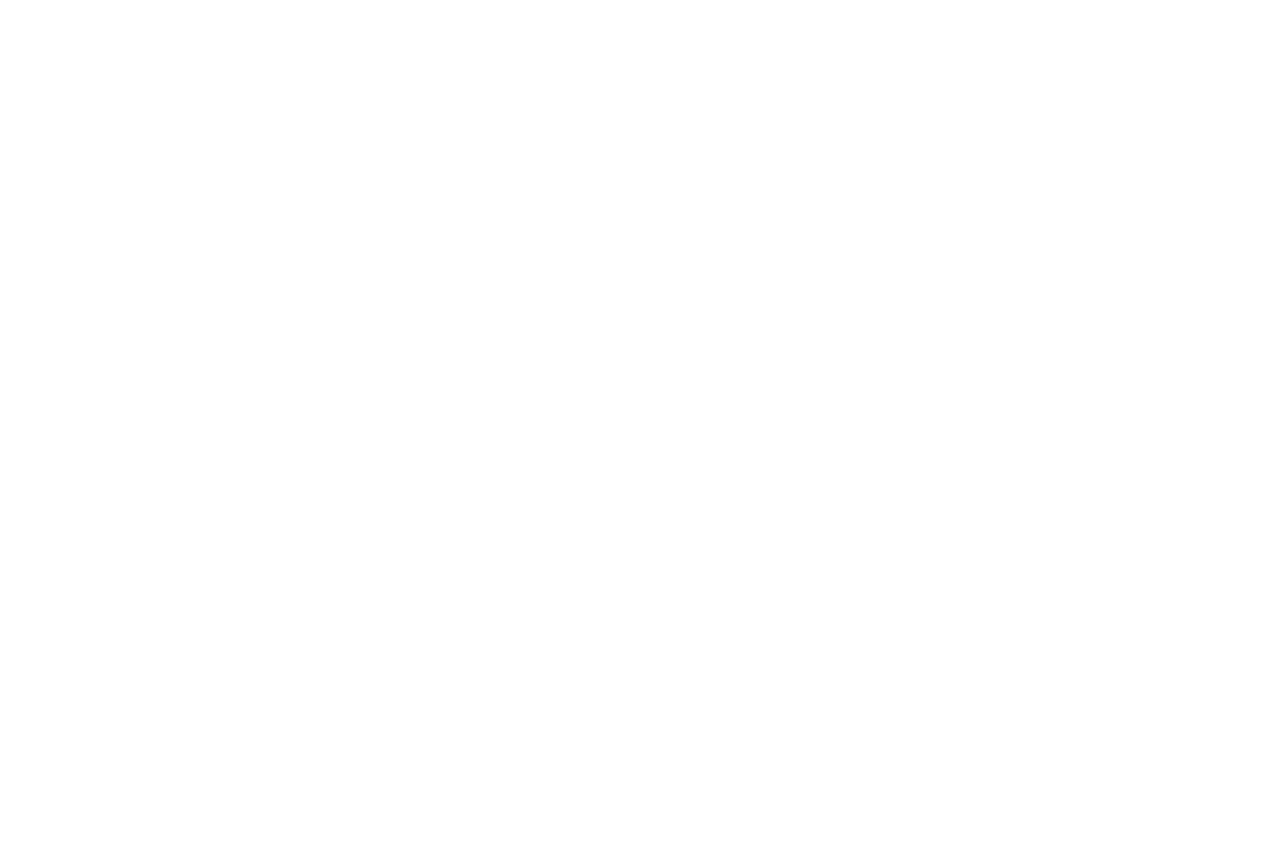
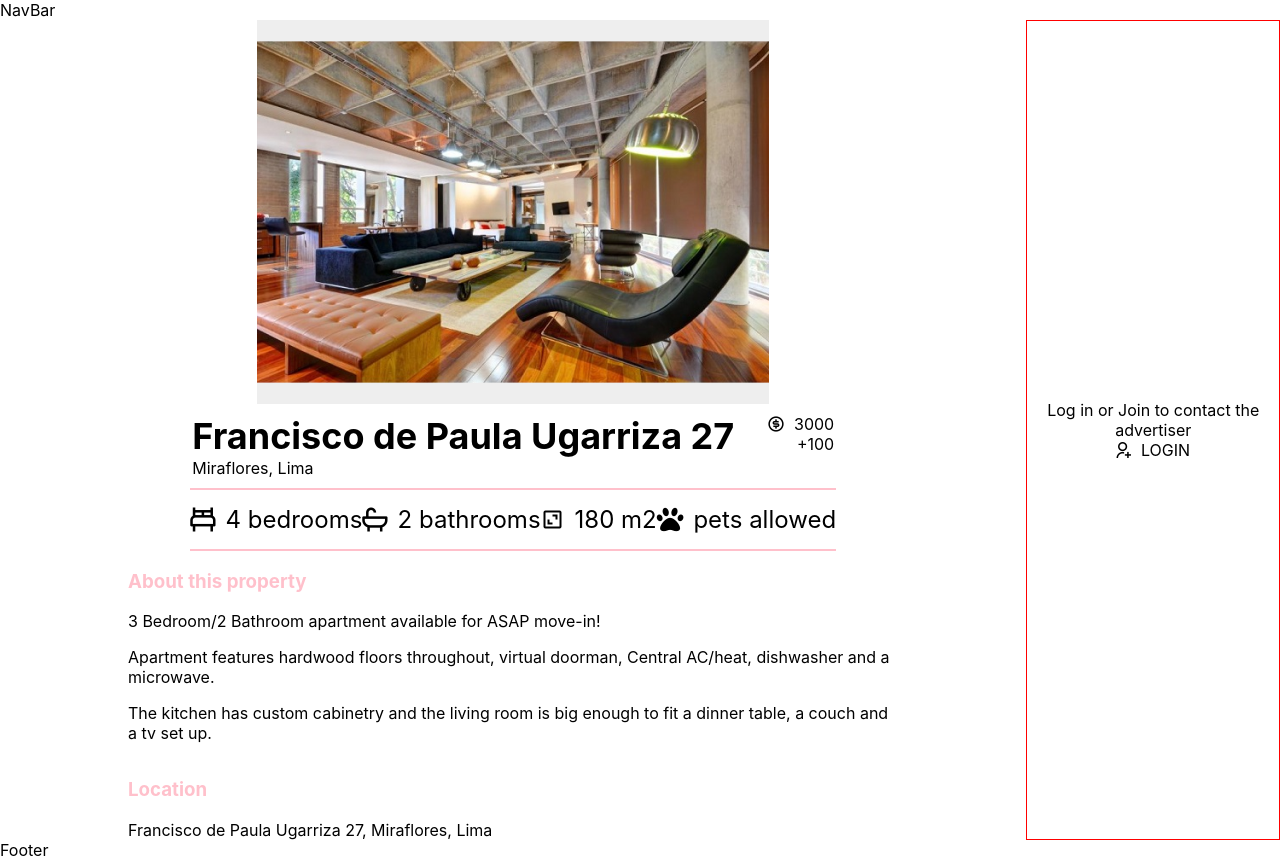
Before and after one commit to anthonysa0813/getThatHome, a React (Vite) app: page /showproperty in a window 1280 px wide. Before the commit this address had no page. Before the commit the page ends 800 px from the top, so only its background shows below. Built offline with nearby package versions, Linux system fonts and the light colour scheme.

Commit message:
ADD: added single property page

```diff
--- a/src/pages/landingPage/routes/index.jsx
+++ b/src/pages/landingPage/routes/index.jsx
@@ -1,5 +1,6 @@
 import { Route, Routes } from "react-router-dom";
 import PropertyFormPage from "../../propertyForm/routes/PropertyFormPage";
+import PropertyPage from "../../showPropertyPage/routes/PropertyPage";
 import MainPage from "./MainPage";
 
 const LandingRoutes = () => {
@@ -7,6 +8,7 @@
     <Routes>
       <Route path="/" element={<MainPage/>} />
       <Route path="/property" element={<PropertyFormPage/>}/>
+      <Route path="/showproperty" element={<PropertyPage/>}/>
     </Routes>
   );
 };
--- /dev/null
+++ b/src/pages/showPropertyPage/components/Aside.jsx
@@ -0,0 +1,17 @@
+import Button from "../../landingPage/components/Button"
+import IconLabel from "../../landingPage/components/IconLabel"
+import { AsideContainer } from "../styles/Aside"
+
+function Aside(){
+  return(
+    <AsideContainer>
+      <div className="title-box">
+        <span>
+          Log in or Join to contact the advertiser
+        </span>
+      </div>
+      <IconLabel icon='login' text='LOGIN'/>
+    </AsideContainer>
+  )
+}
+export default Aside
--- /dev/null
+++ b/src/pages/showPropertyPage/components/Footer.jsx
@@ -0,0 +1,9 @@
+function Footer(){
+  return(
+    <div>
+      Footer
+    </div>
+  )
+}
+
+export default Footer
--- /dev/null
+++ b/src/pages/showPropertyPage/components/NavBar.jsx
@@ -0,0 +1,9 @@
+function NavBar(){
+  return(
+    <div>
+      NavBar
+    </div>
+  )
+}
+
+export default NavBar
--- /dev/null
+++ b/src/pages/showPropertyPage/components/PropertyDetails.jsx
@@ -0,0 +1,42 @@
+import IconLabel from "../../landingPage/components/IconLabel"
+import { Details } from "../styles/Details"
+
+function PropertyDetails(){
+  return(
+    <Details>
+      <div className='image-box'>
+        <img src='src/assets/images/Property-2.png' alt=''/>
+      </div>
+      <div className='title-container'>
+        <div className='title-box'>
+          <h2>Francisco de Paula Ugarriza 27</h2>
+          <div>Miraflores, Lima</div>
+        </div>
+        <div className="price-box">
+          <IconLabel icon='dollar' text='3000'/>
+          <div>+100</div>
+        </div>
+      </div>
+      <div className="features">
+        <IconLabel icon='beds' text='4 bedrooms'/>
+        <IconLabel icon='bathroom' text='2 bathrooms'/>
+        <IconLabel icon='area' text='180 m2'/>
+        <IconLabel icon='pets' text='pets allowed'/>
+      </div>
+
+      <div className="description-box">
+        <h3>About this property</h3>
+        <p>3 Bedroom/2 Bathroom apartment available for ASAP move-in!</p>
+        <p>Apartment features hardwood floors throughout, virtual doorman, Central AC/heat, dishwasher and a microwave.</p>
+        <p>The kitchen has custom cabinetry and the living room is big enough to fit a dinner table, a couch and a tv set up.</p>
+      </div>
+
+      <div className="location-box">
+        <h3>Location</h3>
+        <div>Francisco de Paula Ugarriza 27, Miraflores, Lima</div>
+      </div>
+    </Details>
+  )
+}
+
+export default PropertyDetails
--- /dev/null
+++ b/src/pages/showPropertyPage/routes/PropertyPage.jsx
@@ -0,0 +1,21 @@
+import Aside from "../components/Aside"
+import Footer from "../components/Footer"
+import NavBar from "../components/NavBar"
+import PropertyDetails from "../components/PropertyDetails"
+import { PropertyPageContainer } from "../styles/PropertyPageContainer"
+
+
+function PropertyPage(){
+  return(
+    <div>
+      <NavBar></NavBar>
+      <PropertyPageContainer>
+        <PropertyDetails/>
+        <Aside/>
+      </PropertyPageContainer>
+      <Footer/>
+    </div>
+  )
+}
+
+export default PropertyPage
--- /dev/null
+++ b/src/pages/showPropertyPage/styles/Aside.js
@@ -0,0 +1,18 @@
+import styled from "styled-components";
+
+export const AsideContainer = styled.div`
+  display: flex;
+  flex-direction: column;
+  align-items: center;
+  justify-content: center;
+  border: 1px solid red;
+  & .title-box{
+    display:table;
+    text-align: center;
+    & span{
+      display: table-cell;
+      vertical-align: middle;
+    }
+  }
+
+`
--- /dev/null
+++ b/src/pages/showPropertyPage/styles/Details.js
@@ -0,0 +1,60 @@
+import styled from "styled-components"
+
+export const Details = styled.div`
+  display: flex;
+  flex-direction: column;
+  justify-content: center;
+  align-items: center;
+  width: 70vw;
+  margin: 0 10%;
+
+  & .image-box{
+    display: flex;
+    align-items:center;
+  }
+  & .title-container{
+    display: flex;
+    margin: 10px 0px;
+  }
+  & .title-box{
+    & h2{
+      font-size: 36px;
+      margin: 0px;
+    }
+  }
+  & .price-box{
+    width: 100px;
+    display: flex;
+    flex-direction: column;
+    & div{
+      display: flex;
+      justify-content: flex-end;
+    }
+  }
+
+  & .features{
+    display: flex;
+    border: 2px solid pink;
+    border-style: solid hidden;
+    padding: 15px 0;
+    justify-content: center;
+    & div{
+      font-size: 24px;
+    }
+    }
+
+  & .description-box{
+    width: 100%;
+    & h3{
+      color: pink;
+    }
+  }
+
+  & .location-box{
+    width: 100%;
+    & h3{
+      color: pink;
+    }
+  }
+  }
+`
--- /dev/null
+++ b/src/pages/showPropertyPage/styles/PropertyPageContainer.js
@@ -0,0 +1,5 @@
+import styled from "styled-components";
+
+export const PropertyPageContainer = styled.div`
+  display: flex;
+`
```
Also changed, not shown: src/assets/images/Property-2.png (added).
